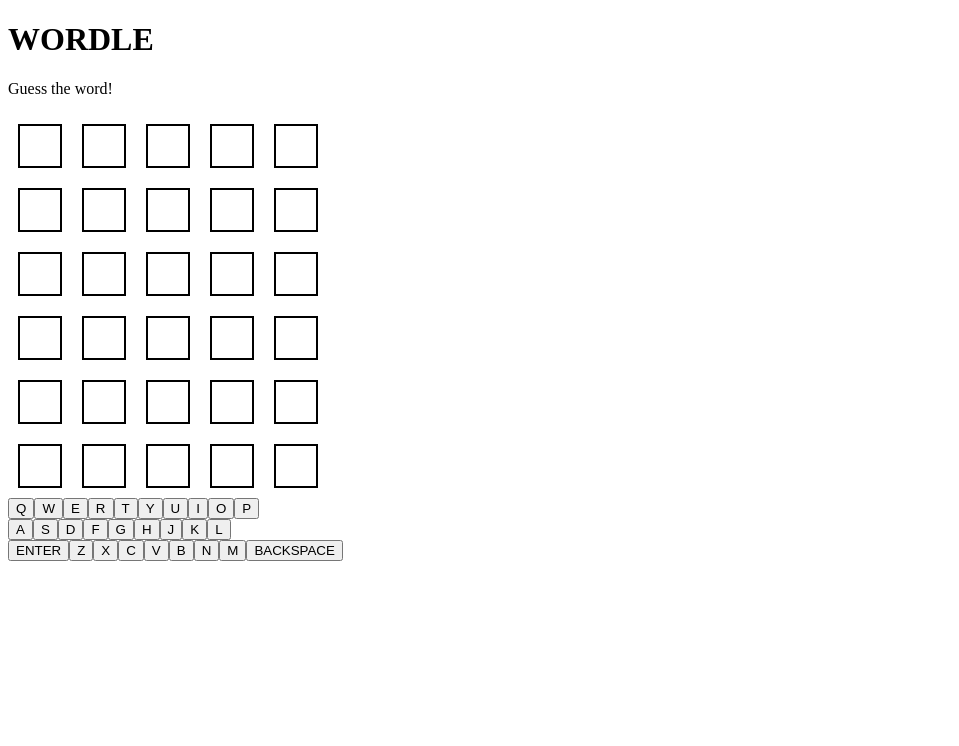
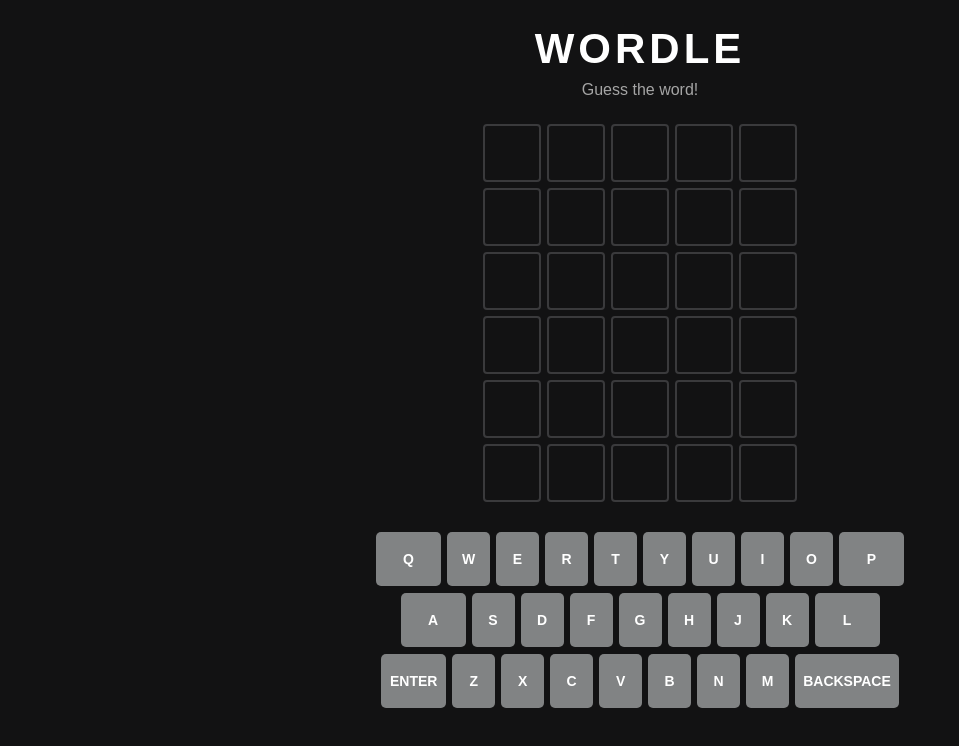
Before and after one commit to Roi52TK/wordle, a plain HTML site: page index.html in a window 1280 px wide. Shown: the whole page, without its empty margins (0-959 px from the left). Drawn offline with Linux system fonts and the light colour scheme.

Commit message:
Improved UI. Separated keys and tiles colors responsibility from JS to CSS.

```diff
--- a/script.js
+++ b/script.js
@@ -174,6 +174,7 @@ function createKeyboard() {
         for (let keyCol = 0; keyCol < keysData[keyRow].length; keyCol++) {
             const keyData = keysData[keyRow][keyCol];
             const keyBtn = document.createElement("button");
+            keyBtn.className = "keyboard-button";
             keyBtn.textContent = keyData.label;
             keyboardKeys.set(keyData.label, keyBtn); // Add button to map
             keyBtn.addEventListener("click", () => handleKeyEvent(keyData));
@@ -265,19 +266,16 @@ function updateGuessDisplay() {
 function displayGuessResult(result) {
     for(let i = 0; i < result.length; i++) {
         const tile = boardTiles[gameState.currentRow][i];
-        let color;
 
         if(result[i] === MATCH_TYPE.ABSENT) {
-            color = "gray";
+            tile.classList.add("absent");
         }
         else if (result[i] === MATCH_TYPE.CORRECT) {
-            color = "green";
+            tile.classList.add("correct");
         }
         else if (result[i] === MATCH_TYPE.PRESENT) {
-            color = "yellow";
+            tile.classList.add("present");
         }
-
-        tile.style.backgroundColor = color;
     }
 }
 
@@ -310,12 +308,8 @@ function updateKeyboardDisplay() {
     gameState.lettersStatus.forEach((value, key, map) => {
         const button = keyboardKeys.get(key);
 
-        if(value === MATCH_TYPE.UNKNOWN) {
-            // Button default background color
-            button.style.backgroundColor = "";
-        }
-        else if(value === MATCH_TYPE.ABSENT) {
-            button.style.backgroundColor = "gray";
+        if(value === MATCH_TYPE.ABSENT) {
+            button.classList.add("absent");
         }
     })
 }
@@ -405,7 +399,7 @@ function gameOver() {
     gameState.gameOver = true;
     // For testing
     const subtitle = document.getElementById("sub-title");
-    subtitle.textContent += "The secret word was: " + gameState.secretWord;
+    subtitle.textContent += " The secret word was: " + gameState.secretWord;
 }
 
 function chooseRandomSecretWord() {
--- a/style.css
+++ b/style.css
@@ -1,14 +1,155 @@
+* {
+    box-sizing: border-box;
+}
+
+body {
+    margin: 0;
+    min-height: 100vh;
+
+    display: flex;
+    flex-direction: column;
+    align-items: center;
+
+    background: #121213;
+    color: #ffffff;
+
+    font-family: Arial, Helvetica, sans-serif;
+}
+
+#header {
+    text-align: center;
+    margin-top: 25px;
+    margin-bottom: 25px;
+}
+
+#main-title {
+    margin: 0;
+    font-size: 42px;
+    font-weight: 800;
+    letter-spacing: 4px;
+}
+
+#sub-title {
+    margin: 8px 0 0;
+    color: #a5a5a5;
+    font-size: 16px;
+}
+
+/* Game board */
+
 #game-board {
-
+    display: flex;
+    flex-direction: column;
+    gap: 6px;
 }
 
 .row {
     display: flex;
+    gap: 6px;
 }
 
 .tile {
-    border: 2px solid;
-    height: 40px;
-    width: 40px;
-    margin: 10px;
+    width: 58px;
+    height: 58px;
+
+    display: flex;
+    justify-content: center;
+    align-items: center;
+
+    border: 2px solid #3a3a3c;
+    border-radius: 4px;
+
+    font-size: 28px;
+    font-weight: 700;
 }
+
+.tile.correct {
+    background-color: #0b6d09;
+}
+
+.tile.present {
+    background-color: #e2c016;
+}
+
+.tile.absent {
+    background-color: #202020;
+}
+
+/* Keyboard */
+
+#keyboard {
+    margin-top: 30px;
+
+    display: flex;
+    flex-direction: column;
+    align-items: center;
+    gap: 7px;
+}
+
+.keyboard-row {
+    display: flex;
+    justify-content: center;
+    gap: 6px;
+}
+
+.keyboard-button {
+    height: 54px;
+    min-width: 43px;
+    padding: 0 8px;
+
+    border: none;
+    border-radius: 5px;
+
+    background: #818384;
+    color: white;
+
+    font-size: 14px;
+    font-weight: 700;
+
+    cursor: pointer;
+
+    transition:
+        transform 0.08s ease,
+        background-color 0.15s ease;
+}
+
+.keyboard-button.absent {
+    background-color: #202020;
+}
+
+.keyboard-button:hover {
+    background: #a0a0a0;
+}
+
+.keyboard-button:active {
+    transform: scale(0.94);
+}
+
+/* Special keys */
+
+.keyboard-button:first-child,
+.keyboard-button:last-child {
+    min-width: 65px;
+}
+
+/* Responsive */
+
+@media (max-width: 500px) {
+    .tile {
+        width: 48px;
+        height: 48px;
+        font-size: 23px;
+    }
+
+    .keyboard-button {
+        min-width: 32px;
+        height: 48px;
+        padding: 0 5px;
+        font-size: 12px;
+    }
+
+    .keyboard-button:first-child,
+    .keyboard-button:last-child {
+        min-width: 52px;
+    }
+}
```
